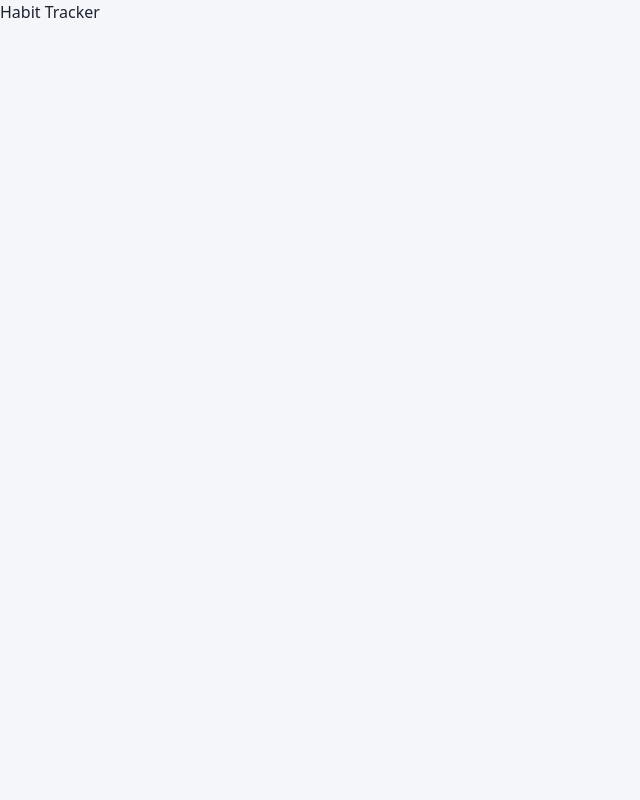
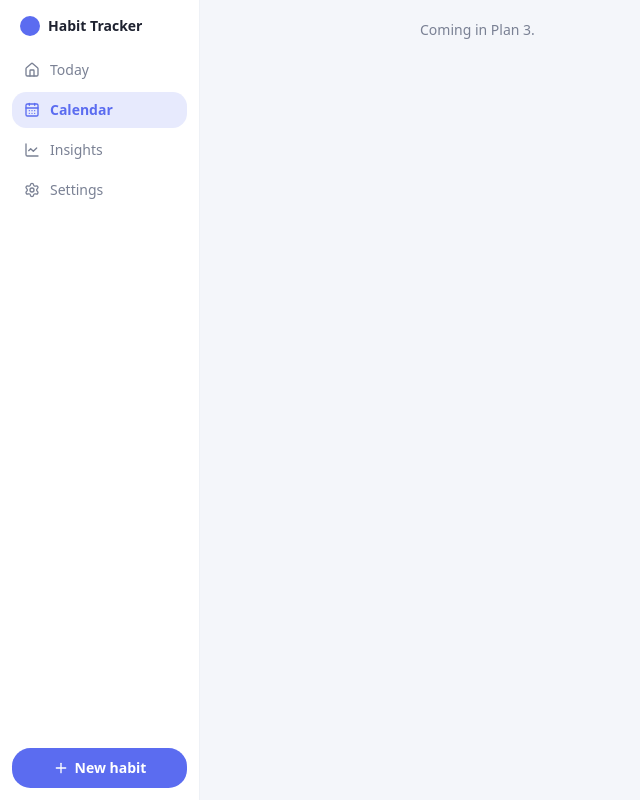
Before and after one commit to sfhemstreet/habit-tracker, a React (Vite) app: page /#/calendar in a window 1280 px wide. Shown: the whole page, without its empty margins (0-640 px from the left). Built offline with nearby package versions, Linux system fonts and the light colour scheme.

Commit message:
feat(ui): add AppShell, sidebar, mobile nav, and router

```diff
--- a/src/App.tsx
+++ b/src/App.tsx
@@ -1,3 +1,23 @@
+import { HashRouter, Route, Routes } from "react-router-dom";
+import { AppShell } from "@/components/app-shell";
+import TodayRoute from "@/routes/today";
+import CalendarRoute from "@/routes/calendar";
+import InsightsRoute from "@/routes/insights";
+import SettingsRoute from "@/routes/settings";
+import HabitDetailRoute from "@/routes/habit-detail";
+
 export default function App() {
-  return <main>Habit Tracker</main>;
+  return (
+    <HashRouter>
+      <Routes>
+        <Route element={<AppShell />}>
+          <Route path="/" element={<TodayRoute />} />
+          <Route path="/calendar" element={<CalendarRoute />} />
+          <Route path="/insights" element={<InsightsRoute />} />
+          <Route path="/settings" element={<SettingsRoute />} />
+          <Route path="/habits/:id" element={<HabitDetailRoute />} />
+        </Route>
+      </Routes>
+    </HashRouter>
+  );
 }
--- /dev/null
+++ b/src/components/app-shell.tsx
@@ -0,0 +1,19 @@
+import { useState } from "react";
+import { Outlet } from "react-router-dom";
+import { Sidebar } from "./sidebar";
+import { MobileNav } from "./mobile-nav";
+import { AddHabitDialog } from "./add-habit-dialog";
+
+export function AppShell() {
+  const [addOpen, setAddOpen] = useState(false);
+  return (
+    <div className="flex min-h-screen bg-[var(--background)]">
+      <Sidebar onNewHabit={() => setAddOpen(true)} />
+      <main className="mx-auto w-full max-w-2xl flex-1 px-4 pb-24 pt-5 md:pb-8">
+        <Outlet context={{ openAddHabit: () => setAddOpen(true) }} />
+      </main>
+      <MobileNav onNewHabit={() => setAddOpen(true)} />
+      <AddHabitDialog open={addOpen} onOpenChange={setAddOpen} />
+    </div>
+  );
+}
--- /dev/null
+++ b/src/components/mobile-nav.tsx
@@ -0,0 +1,28 @@
+import { NavLink } from "react-router-dom";
+import { Plus } from "lucide-react";
+import { NAV_ITEMS } from "./nav-items";
+import { cn } from "@/lib/utils";
+
+export function MobileNav({ onNewHabit }: { onNewHabit: () => void }) {
+  const [today, calendar, insights, settings] = NAV_ITEMS;
+  const left = [today, calendar];
+  const right = [insights, settings];
+  return (
+    <nav className="fixed inset-x-0 bottom-0 z-20 flex items-center justify-around border-t bg-[var(--card)] px-2 pb-[env(safe-area-inset-bottom)] pt-2 md:hidden">
+      {left.map((item) => <NavTab key={item.to} {...item} />)}
+      <button onClick={onNewHabit} aria-label="New habit" className="-mt-1 flex h-11 w-11 items-center justify-center rounded-full bg-[var(--primary)] text-white shadow-lg">
+        <Plus className="h-5 w-5" />
+      </button>
+      {right.map((item) => <NavTab key={item.to} {...item} />)}
+    </nav>
+  );
+}
+
+function NavTab({ to, label, icon: Icon }: (typeof NAV_ITEMS)[number]) {
+  return (
+    <NavLink to={to} end={to === "/"} className={({ isActive }) => cn("flex flex-col items-center gap-0.5 text-[10px]", isActive ? "text-[var(--primary)]" : "text-[var(--muted-foreground)]")}>
+      <Icon className="h-5 w-5" />
+      {label}
+    </NavLink>
+  );
+}
--- /dev/null
+++ b/src/components/nav-items.ts
@@ -0,0 +1,15 @@
+import { CalendarDays, Home, LineChart, Settings } from "lucide-react";
+import type { LucideIcon } from "lucide-react";
+
+export interface NavItem {
+  to: string;
+  label: string;
+  icon: LucideIcon;
+}
+
+export const NAV_ITEMS: NavItem[] = [
+  { to: "/", label: "Today", icon: Home },
+  { to: "/calendar", label: "Calendar", icon: CalendarDays },
+  { to: "/insights", label: "Insights", icon: LineChart },
+  { to: "/settings", label: "Settings", icon: Settings },
+];
--- /dev/null
+++ b/src/components/sidebar.tsx
@@ -0,0 +1,36 @@
+import { NavLink } from "react-router-dom";
+import { Plus } from "lucide-react";
+import { NAV_ITEMS } from "./nav-items";
+import { cn } from "@/lib/utils";
+
+export function Sidebar({ onNewHabit }: { onNewHabit: () => void }) {
+  return (
+    <aside className="hidden w-[200px] shrink-0 flex-col border-r bg-[var(--card)] p-3 md:flex">
+      <div className="flex items-center gap-2 px-2 pb-4 pt-1">
+        <span className="h-5 w-5 rounded-md bg-[var(--primary)]" />
+        <span className="text-sm font-bold">Habit Tracker</span>
+      </div>
+      <nav className="flex flex-col gap-1">
+        {NAV_ITEMS.map(({ to, label, icon: Icon }) => (
+          <NavLink
+            key={to}
+            to={to}
+            end={to === "/"}
+            className={({ isActive }) =>
+              cn(
+                "flex items-center gap-2.5 rounded-lg px-3 py-2 text-sm",
+                isActive ? "bg-[var(--accent)] font-semibold text-[var(--primary)]" : "text-[var(--muted-foreground)] hover:bg-[var(--secondary)]",
+              )
+            }
+          >
+            <Icon className="h-4 w-4" />
+            {label}
+          </NavLink>
+        ))}
+      </nav>
+      <button onClick={onNewHabit} className="mt-auto flex items-center justify-center gap-1.5 rounded-xl bg-[var(--primary)] py-2.5 text-sm font-semibold text-white">
+        <Plus className="h-4 w-4" /> New habit
+      </button>
+    </aside>
+  );
+}
--- /dev/null
+++ b/src/routes/calendar.tsx
@@ -0,0 +1,3 @@
+export default function CalendarRoute() {
+  return <div className="text-sm text-[var(--muted-foreground)]">Coming in Plan 3.</div>;
+}
--- /dev/null
+++ b/src/routes/habit-detail.tsx
@@ -0,0 +1,3 @@
+export default function HabitDetailRoute() {
+  return <div className="text-sm text-[var(--muted-foreground)]">Coming in Plan 3.</div>;
+}
--- /dev/null
+++ b/src/routes/insights.tsx
@@ -0,0 +1,3 @@
+export default function InsightsRoute() {
+  return <div className="text-sm text-[var(--muted-foreground)]">Coming in Plan 3.</div>;
+}
--- /dev/null
+++ b/src/routes/settings.tsx
@@ -0,0 +1,3 @@
+export default function SettingsRoute() {
+  return <div className="text-sm text-[var(--muted-foreground)]">Coming in Plan 3.</div>;
+}
```
